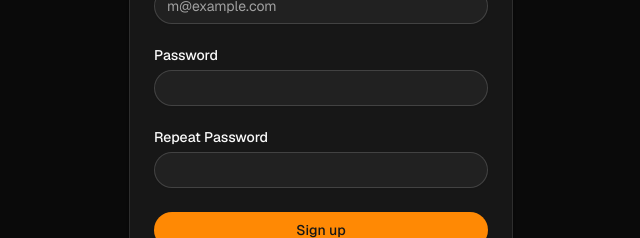
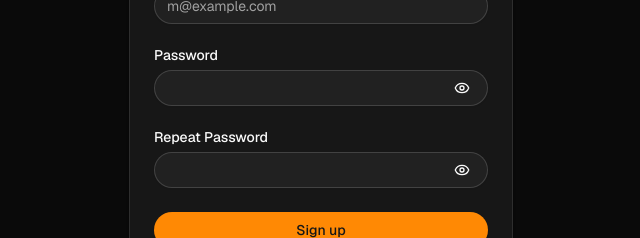
Before and after one commit to Treetrampler/movie-matcher, a Next.js app: page /sign-up in a window 1280 px wide. Shown: the part 316-554 px from the top of the page, without its empty margins (319-959 px from the left). Built offline with nearby package versions, Linux system fonts and the light colour scheme.

Commit message:
feat: password toggle visibility

```diff
--- a/src/components/auth/login-form.tsx
+++ b/src/components/auth/login-form.tsx
@@ -4,6 +4,7 @@ import Link from "next/link";
 import { useRouter } from "next/navigation";
 import { useState } from "react";
 
+import { PasswordInput } from "@/components/auth/password-input";
 import { Button } from "@/components/ui/button";
 import {
   Card,
@@ -81,12 +82,11 @@ export function LoginForm({
                     Forgot your password?
                   </Link>
                 </div>
-                <Input
-                  id="password"
-                  type="password"
-                  required
+                <PasswordInput
                   value={password}
                   onChange={(e) => setPassword(e.target.value)}
+                  id="password"
+                  required
                 />
               </div>
               {error && <p className="text-sm text-red-500">{error}</p>}
--- /dev/null
+++ b/src/components/auth/password-input.tsx
@@ -0,0 +1,42 @@
+import { Eye, EyeOff } from "lucide-react"; // or any icon library
+import { useState } from "react";
+
+import { Button } from "@/components/ui/button";
+import { Input } from "@/components/ui/input";
+
+export function PasswordInput({
+  value,
+  onChange,
+  ...props
+}: React.ComponentProps<"input">) {
+  const [visible, setVisible] = useState(false);
+
+  return (
+    <div className="relative">
+      {/* Input Field */}
+      <Input
+        {...props}
+        type={visible ? "text" : "password"} // Toggle between "text" and "password"
+        value={value}
+        onChange={onChange}
+        className="pr-10" // Add padding to the right for the icon
+      />
+
+      {/* Eye Icon Button */}
+      <Button
+        type="button"
+        variant="ghost"
+        size="sm"
+        className="absolute top-1/2 right-2 -translate-y-1/2 p-1"
+        onClick={() => setVisible((prev) => !prev)} // Toggle visibility state
+        tabIndex={-1} // Prevent tab focus on the button
+      >
+        {visible ? (
+          <EyeOff className="h-4 w-4" /> // Icon for "hide password"
+        ) : (
+          <Eye className="h-4 w-4" /> // Icon for "show password"
+        )}
+      </Button>
+    </div>
+  );
+}
--- a/src/components/auth/sign-up-form.tsx
+++ b/src/components/auth/sign-up-form.tsx
@@ -4,6 +4,7 @@ import Link from "next/link";
 import { useRouter } from "next/navigation";
 import { useState } from "react";
 
+import { PasswordInput } from "@/components/auth/password-input";
 import { Button } from "@/components/ui/button";
 import {
   Card,
@@ -82,9 +83,8 @@ export function SignUpForm({
                 <div className="flex items-center">
                   <Label htmlFor="password">Password</Label>
                 </div>
-                <Input
+                <PasswordInput
                   id="password"
-                  type="password"
                   required
                   value={password}
                   onChange={(e) => setPassword(e.target.value)}
@@ -94,9 +94,8 @@ export function SignUpForm({
                 <div className="flex items-center">
                   <Label htmlFor="repeat-password">Repeat Password</Label>
                 </div>
-                <Input
+                <PasswordInput
                   id="repeat-password"
-                  type="password"
                   required
                   value={repeatPassword}
                   onChange={(e) => setRepeatPassword(e.target.value)}
```
